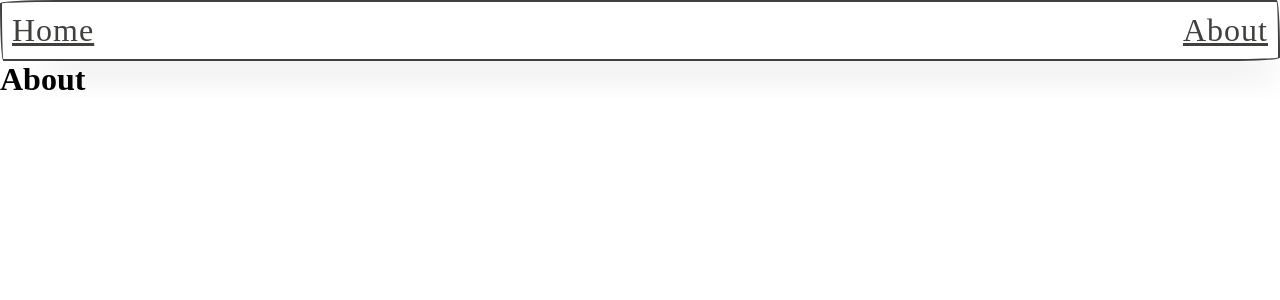
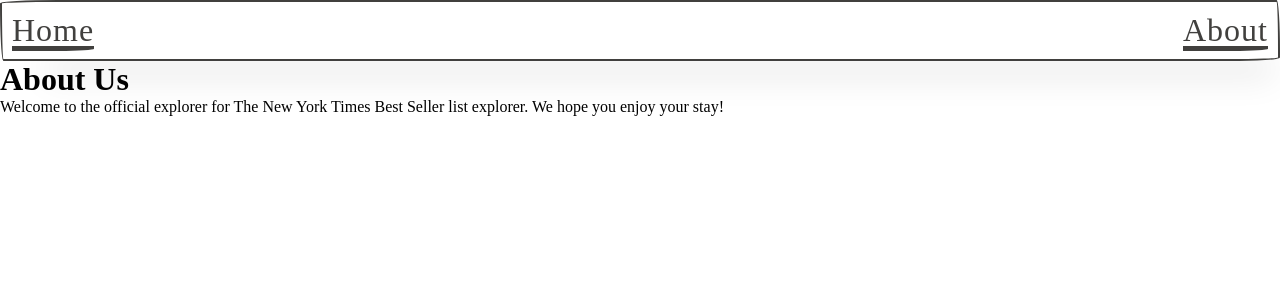
Before and after one commit to YeongseoYoon/nextjs-practice, a Next.js app: page /about in a window 1280 px wide. Shown: the top 300 px of the page. Built offline with nearby package versions, Linux system fonts and the light colour scheme; a web font is replaced by a local one.

Commit message:
:lipstick: 헤더 스타일 지정
헤더 스타일 지정

```diff
--- a/components/NavBar.module.css
+++ b/components/NavBar.module.css
@@ -5,10 +5,32 @@
   padding: 10px 10px;
   color: #41403e;
   font-size: 2rem;
-  text-decoration: underline;
   letter-spacing: 1px;
   outline: none;
   box-shadow: 20px 38px 34px -26px hsla(0, 0%, 0%, 0.2);
   border-radius: 255px 15px 225px 15px/15px 225px 15px 255px;
   border: solid 2px #41403e;
 }
+
+.navbar_link {
+  position: relative;
+  display: inline-block;
+  color: #41403e;
+  text-decoration: none;
+}
+
+.navbar_link::after {
+  content: "";
+  position: absolute;
+  bottom: -2px;
+  left: 0;
+  width: 100%;
+  height: 100%;
+  border-radius: 255px 15px 225px 0px/15px 225px 15px 255px;
+  border-bottom: solid 5px #41403e;
+}
+
+.navbar_link.active::after,
+.navbar_link:hover::after {
+  border-bottom: solid 5px #7a7a79;
+}
--- a/components/NavBar.tsx
+++ b/components/NavBar.tsx
@@ -6,13 +6,10 @@
   const router = useRouter();
   return (
     <nav className={styles.navbar}>
-      <Link href="/" className={router.pathname === "/" ? "active" : ""}>
+      <Link href="/" className={styles.navbar_link}>
         Home
       </Link>
-      <Link
-        href="/about"
-        className={router.pathname === "/about" ? "active" : ""}
-      >
+      <Link href="/about" className={styles.navbar_link}>
         About
       </Link>
     </nav>
--- a/pages/about/index.tsx
+++ b/pages/about/index.tsx
@@ -1,10 +1,16 @@
 import Seo from "../../components/Seo";
 
-export default function Potato() {
+export default function About() {
   return (
     <div>
       <Seo title="About" />
-      <h1>About</h1>
+      <h1>About Us</h1>
+      <div>
+        <p>
+          Welcome to the official explorer for The New York Times Best Seller
+          list explorer. We hope you enjoy your stay!
+        </p>
+      </div>
     </div>
   );
 }
--- a/pages/index.tsx
+++ b/pages/index.tsx
@@ -34,7 +34,7 @@
         <h4>Loading...</h4>
       ) : (
         bookCategories?.map((category: IBookCategory) => (
-          <button className="lined thick">
+          <button className="lined thick" key={category.list_name_encoded}>
             <Link
               href={`/list/${category.list_name_encoded}`}
               key={category.list_name_encoded}
```
Also changed, not shown: pages/list/[id]/index.tsx (renamed from pages/list/[id].tsx, +3 -6 lines).
